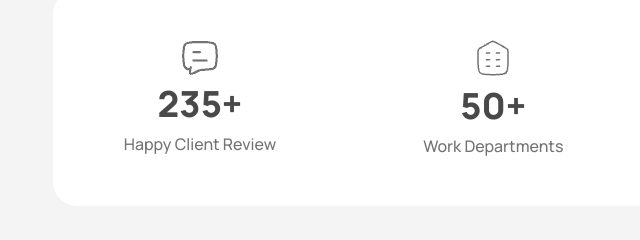
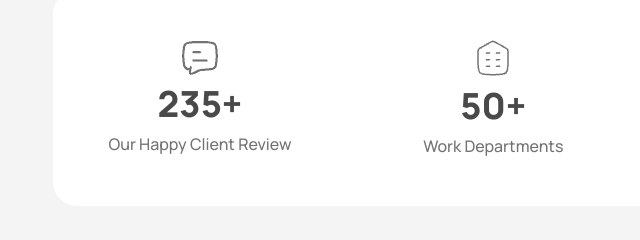
Before and after one commit to Johora99/Assignment-3, a plain HTML site: page index.html in a window 1280 px wide. Shown: the part 1780-2020 px from the top of the page, 0-640 px from the left. Drawn offline with nearby package versions, Linux system fonts and the light colour scheme.

Commit message:
change the website name

```diff
--- a/index.html
+++ b/index.html
@@ -3,7 +3,7 @@
 <head>
     <meta charset="UTF-8">
     <meta name="viewport" content="width=device-width, initial-scale=1.0">
-    <title>Document</title>
+    <title>Assignment 3</title>
     <!-- =======================CDN of Font Awesome========================== -->
     <link rel="stylesheet" href="https://cdnjs.cloudflare.com/ajax/libs/font-awesome/6.6.0/css/all.min.css" integrity="sha512-Kc323vGBEqzTmouAECnVceyQqyqdsSiqLQISBL29aUW4U/M7pSPA/gEUZQqv1cwx4OnYxTxve5UMg5GT6L4JJg==" crossorigin="anonymous" referrerpolicy="no-referrer" />
     <!-- ===============Google Font====================== -->
@@ -211,7 +211,7 @@
                 </div>
 
               <h2 class="text-black-lightest font-extrabold text-3xl md:text-4xl my-2">235+</h2>
-              <p class="text-gray text-base font-medium">Happy Client Review</p>
+              <p class="text-gray text-base font-medium">Our Happy Client Review</p>
             </div>
             <div>
               <div class="flex justify-center">
```
